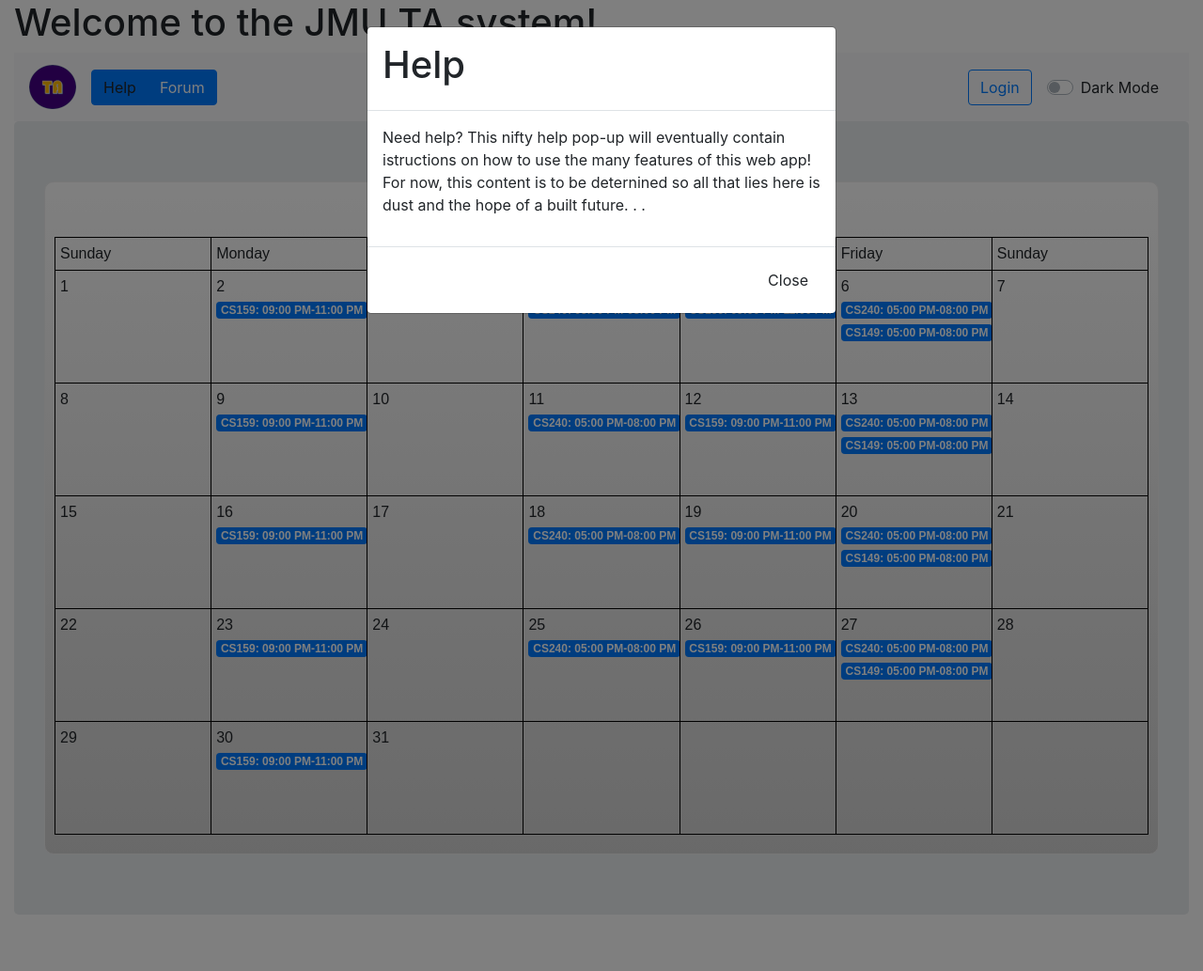
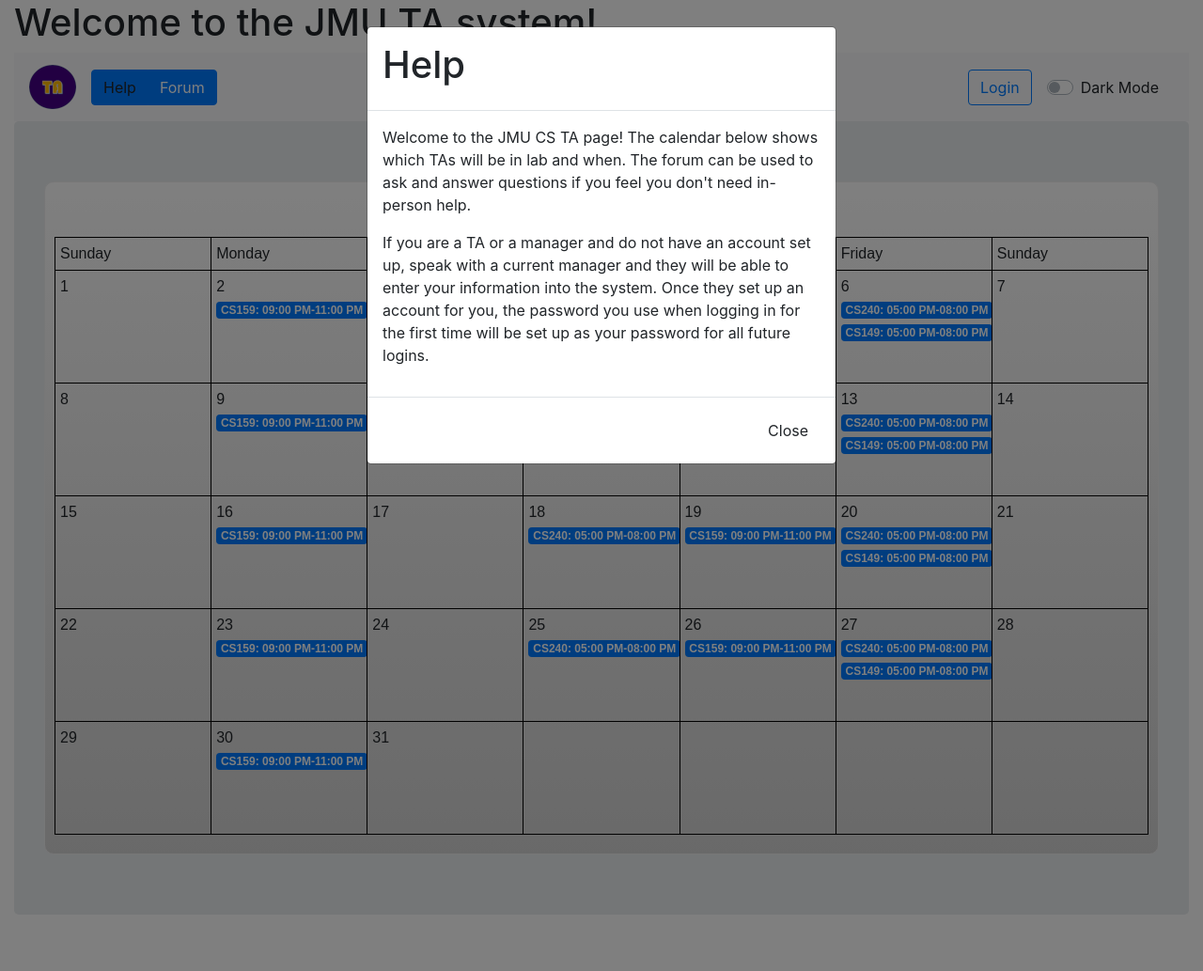
Before and after one commit to hinescd/cs347project, a PHP site: page /html/index.php in a window 1280 px wide, after a click on "Help". Shown: the whole page at 94% size. Run offline with PHP 8.4, Linux system fonts and the light colour scheme; data comes from the database, SQL or seed files in the repository.

Commit message:
Add help text

```diff
--- a/html/index.php
+++ b/html/index.php
@@ -135,11 +135,14 @@ if(isset($_POST['action']) && $_POST['action'] === 'logoff') {
                 <H1>Help</H1>
               </div>
               <div class="modal-body">
-                <p>Need help? This nifty help pop-up will eventually contain
-                  istructions on how to use the many features of this web app!
-                  For now, this content is to be deternined so all that lies here
-                  is dust and the hope of a built future. . .
-                </p>
+                <p>Welcome to the JMU CS TA page! The calendar below shows which TAs will be in lab and when. The forum can be used to ask and answer questions if you feel you don't need in-person help.</p>
+                <?php if(isset($_SESSION['role']) && $_SESSION['role'] === 'TA'): ?>
+                <p>As a TA, you can click on calendar dates you have a shift on and click on the request a cover button by your shift to request for another TA to fill in for you during that shift. If someone else has requested a cover for their shift, you can click a button to sign up to cover their shift. Once a manager approves your cover, you'll be all set to cover the shift.</p>
+                <?php elseif(isset($_SESSION['role']) && $_SESSION['role'] === 'MANAGER'): ?>
+                <p>As a manager, you can use the manager functions page to organize various aspects of the TA system, such as adding and removing TAs or managers, defining semesters, creating shifts, and approving covers.</p>
+                <?php else: ?>
+                <p>If you are a TA or a manager and do not have an account set up, speak with a current manager and they will be able to enter your information into the system. Once they set up an account for you, the password you use when logging in for the first time will be set up as your password for all future logins.</p>
+                <?php endif ?>
               </div>
               <div class="modal-footer">
                   <button class="btn btn-default" value="Close" data-dismiss="modal">Close</button>
--- a/html/manager.php
+++ b/html/manager.php
@@ -485,11 +485,7 @@ if(!isset($_SESSION['role']) || $_SESSION['role'] != 'MANAGER') {
                 <H1>Help</H1>
               </div>
               <div class="modal-body">
-                <p>Need help? This nifty help pop-up will eventually contain
-                  istructions on how to use the many features of this web app!
-                  For now, this content is to be deternined so all that lies here
-                  is dust and the hope of a built future. . .
-                </p>
+                <p>You can use this page to add or remove TAs and managers, define semesters, create shifts, and approve covers. Use the different sections of the page to fill out forms for each of these.</p>
               </div>
               <div class="modal-footer">
                   <button class="btn btn-default" value="Close" data-dismiss="modal">Close</button>
```
